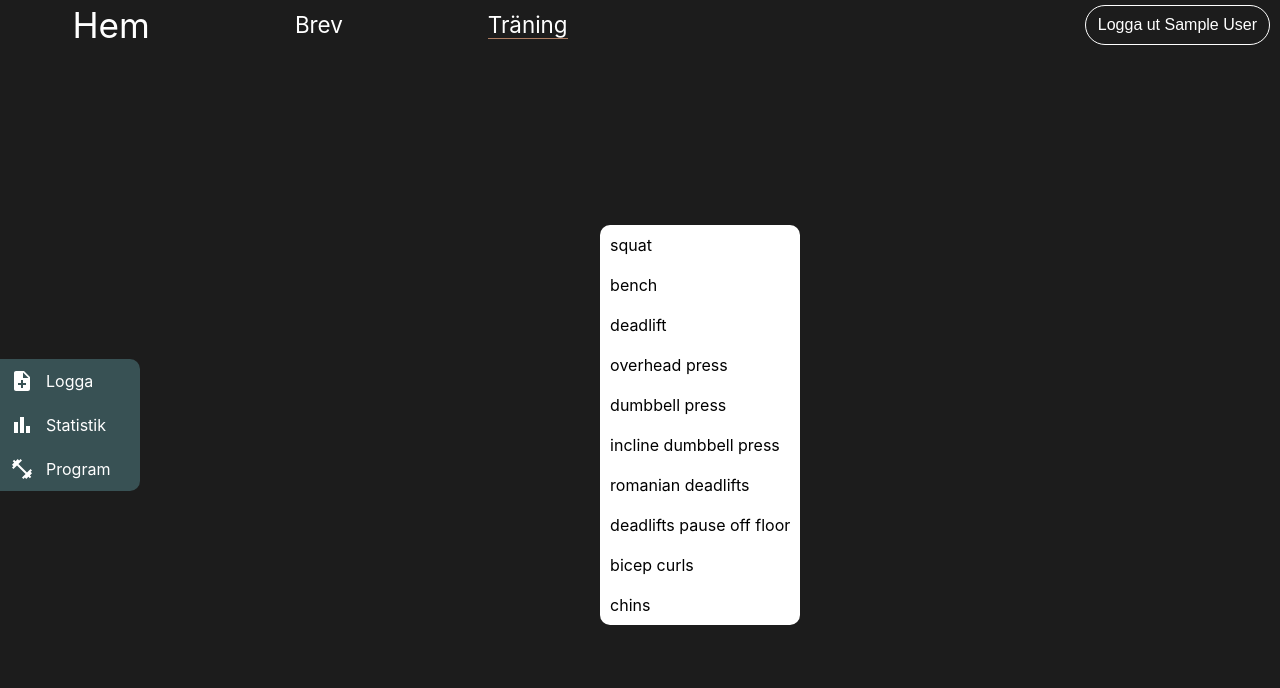
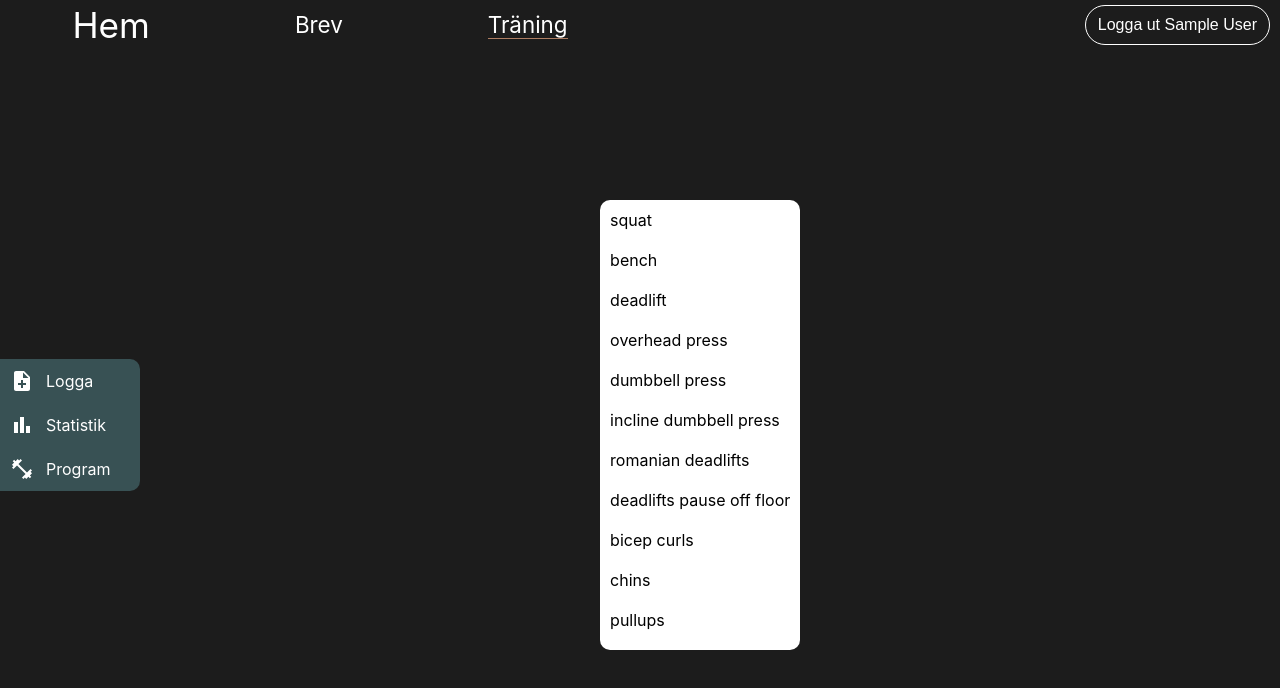
Before and after one commit to olaberglund/olaberglundxyz, a React (Create React App) app: page /traning/program in a window 1280 px wide. Shown: the top 688 px of the page. Built offline with nearby package versions, Linux system fonts and the light colour scheme; no server answers; the database is empty; sample sign-in values are in the browser's storage.

Commit message:
change max height to percentage

```diff
--- a/src/components/Program/CreateProgram.styled.ts
+++ b/src/components/Program/CreateProgram.styled.ts
@@ -12,7 +12,7 @@ export const listStyles = {
 export const List = styled.ul`
   background-color: #fff;
   list-style-type: none;
-  max-height: 400px;
+  max-height: 60%;
   border-radius: 10px;
   overflow-y: scroll;
   overflow-x: hidden;
```
